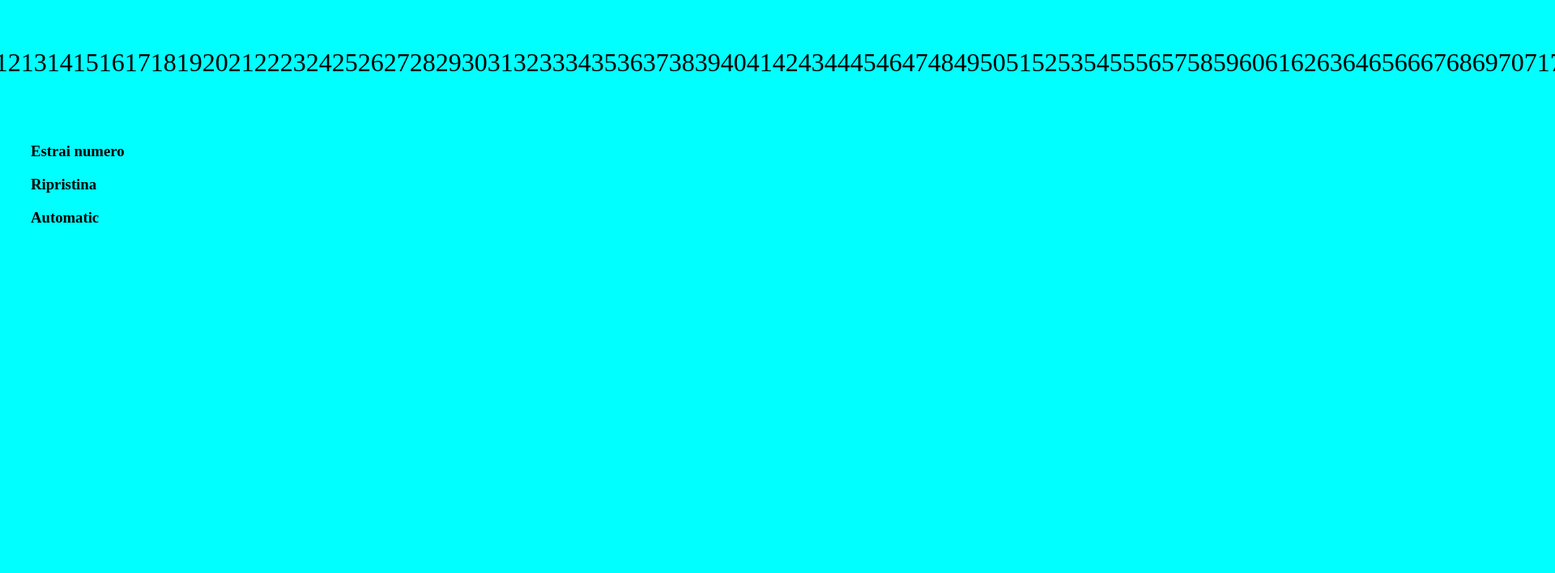
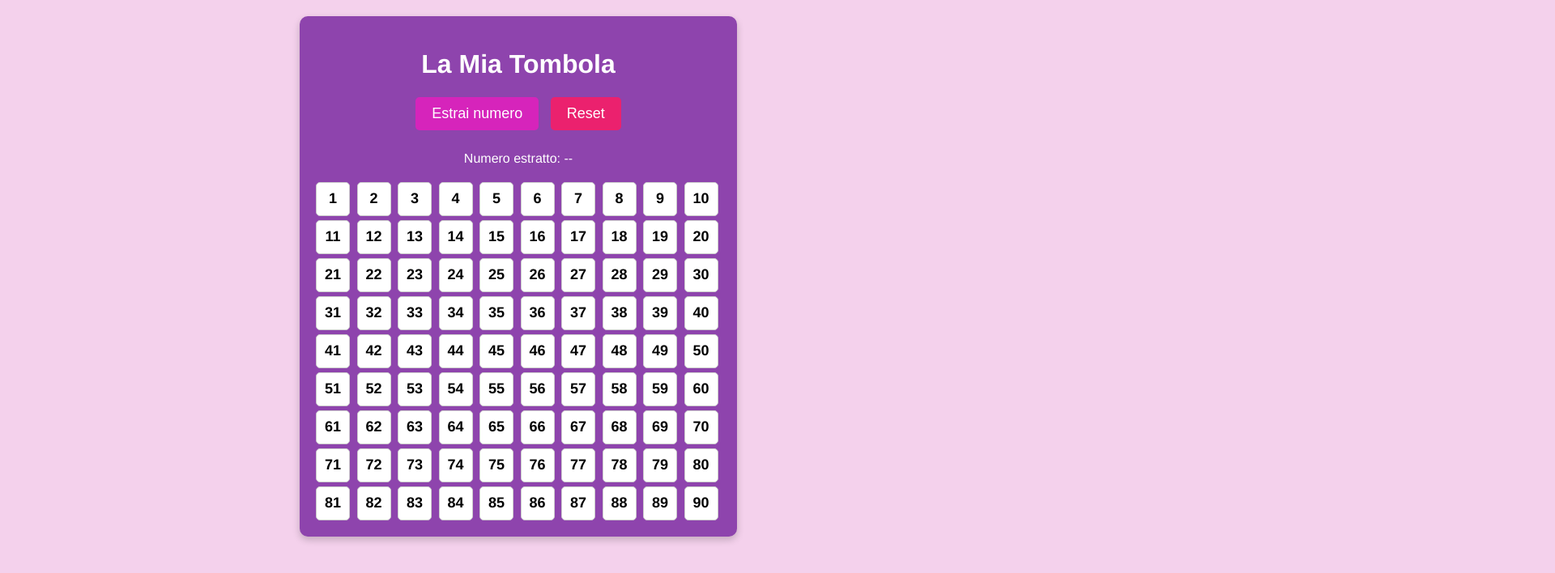
Before and after one commit to Joselinedesouza/Week3-project4, a plain HTML site: page index.html in a window 1280 px wide. Shown: the top 708 px of the page at 81% size, 1920 px wide, since content can reach past the window. Drawn offline with Linux system fonts and the light colour scheme.

Commit message:
project-4-tombola

```diff
--- a/index.html
+++ b/index.html
@@ -1,22 +1,21 @@
 <!DOCTYPE html>
-<html lang="en">
+<html lang="it">
   <head>
     <meta charset="UTF-8" />
     <meta name="viewport" content="width=device-width, initial-scale=1.0" />
-    <title>Tombola</title>
-    <link rel="stylesheet" href="./tombola.css" />
+    <title>Tombola JS</title>
+    <link rel="stylesheet" href="tombola.css" />
   </head>
+  <body>
+    <div id="container">
+      <h1>La Mia Tombola</h1>
+      <button id="extractNumber">Estrai numero</button>
+      <button id="resetGame">Reset</button>
 
-  <body>
-    <h1 id="theTitle"><!--qui inserisco il titolo--></h1>
-    <div id="tabella">
-      <!--qui andranno i numeri-->
+      <p id="extractedNumber">Numero estratto: --</p>
+      <div id="board"></div>
     </div>
-    <h3 class="extracted-number"></h3>
-    <h3 class="estrai-numero">Estrai numero</h3>
-    <h3 class="reset">Ripristina</h3>
-    <h3 class="reset autorun">Automatic</h3>
 
-    <script src="./tombola.js"></script>
+    <script src="tombola.js"></script>
   </body>
 </html>
--- a/tombola.css
+++ b/tombola.css
@@ -1,35 +1,71 @@
 body {
-    background-color: aqua;
-    font-family: serif ;
-    display: block;
-    width: 400px;
-    padding: 30px 30px 30px 30px;
-
-}
-#tabella {
-    justify-self: center;
-    grid-column: 1;
-     display: grid;
-    grid-template-columns: repeat(10,90px);
+    font-family: 'Franklin Gothic Medium', 'Arial Narrow', Arial, sans-serif, sans-serif;
     text-align: center;
-    font-size: 2rem;
-    justify-content: stretch;
+    background-color: #f4d1ec;
 }
 
-span {
-    padding:7px;
-    border: solid 1px black;
-    margin:14px;
-    background: white;
+#container {
+    margin: 20px auto;
+    width: 500px;
+    padding: 20px;
+    background-color: #8e44ad;
+    color: white;
+    border-radius: 10px;
+    box-shadow: 0px 4px 10px rgba(0, 0, 0, 0.2);
+}
+
+button {
+    background-color: #d624bb;
+    color: white;
+    border: none;
+    padding: 10px 20px;
+    font-size: 18px;
+    cursor: pointer;
+    border-radius: 5px;
+    margin-bottom: 10px;
+}
+
+button:disabled {
+    background-color: gray;
+    cursor: not-allowed;
+}
+#resetGame {
+    background-color: #eb216e;
+    color: white;
+    border: none;
+    padding: 10px 20px;
+    font-size: 18px;
+    cursor: pointer;
+    border-radius: 5px;
+    margin-left: 10px;
+}
+
+#resetGame:hover {
+    background-color: #c0392b;
+}
+
+#board {
+    display: grid;
+    grid-template-columns: repeat(10, 1fr);
+    gap: 5px;
+    margin-top: 20px;
+}
+
+.cell {
     width: 40px;
     height: 40px;
-
-}
-span:hover{
-    cursor: pointer;
+    background-color: white;
+    color: black;
+    display: flex;
+    align-items: center;
+    justify-content: center;
+    border-radius: 5px;
+    font-size: 18px;
+    font-weight: bold;
+    border: 1px solid #ccc;
 }
 
-.extracted-number {
-    text-align: center;
-    margin-top: 80px;
+.extracted {
+    background-color: red;
+    color: white;
 }
--- a/tombola.js
+++ b/tombola.js
@@ -1,14 +1,71 @@
-let all_numbers = [];
+//Il codice dentro questa funzione viene eseguito solo dopo che la pagina è completamente caricata. -> addEventListener("DOMContentLoaded")
+// per evitare errori se cerchiamo di modificare elementi html prima che esistano
+document.addEventListener("DOMContentLoaded", function () {
+  // extractedNumberDisplay → Il testo che mostra il numero estratto.
+  const board = document.getElementById("board");
+  //extractButton -> Il bottone che estrae un numero.
+  const extractButton = document.getElementById("extractNumber");
+  // resetButton → Il bottone per resettare il gioco.
+  const resetButton = document.getElementById("resetGame");
+  // extractedNumberDisplay → Il testo che mostra il numero estratto.
+  const extractedNumberDisplay = document.getElementById("extractedNumber");
 
-const numbers = function () {
-  for (let i = 1; i < 91; i++) {
-    const tabella = document.getElementById("tabella").append(i);
-    all_numbers.push(i);
+  //numbers = Crea un array con i numeri da 1 a 90.
+  // Array.from({ length: 90 }) → Crea un array di 90 elementi.
+  // (_, i) => i + 1 → Riempie l'array con i numeri da 1 a 90.
+  let numbers = Array.from({ length: 90 }, (_, i) => i + 1); // Array numeri da 1 a 90
+
+  //Avremo potuto fare la stessa identica cosa con un ciclo for
+  //Crea un Array vuoto
+  // let numbers = [];
+  //Usa un ciclo for per aggiungere i numeri da 1 a 90 con .push(i).
+  //  for (let i = 1; i <= 90; i++) {
+  // numbers.push(i);
+  //  }
+
+  let extractedNumbers = [];
+
+  function createBoard() {
+    board.innerHTML = ""; // Svuota la board prima di rigenerarla
+    for (let i = 1; i <= 90; i++) {
+      const cell = document.createElement("div");
+      cell.classList.add("cell");
+      cell.textContent = i;
+      cell.setAttribute("id", `num-${i}`);
+      board.appendChild(cell);
+    }
   }
-};
-numbers();
 
-const h1Title = function () {
-  const theTitle = document.getElementById("theTitle");
-  theTitle.innerText = h1Title;
-};
+  createBoard(); // Genera la board all'inizio
+
+  // Funzione per estrarre un numero
+  extractButton.addEventListener("click", function () {
+    if (numbers.length === 0) {
+      extractButton.disabled = true;
+      extractedNumberDisplay.textContent =
+        "Tutti i numeri sono stati estratti!";
+      return;
+    }
+
+    const randomIndex = Math.floor(Math.random() * numbers.length);
+    const extractedNumber = numbers.splice(randomIndex, 1)[0]; // Rimuove il numero estratto
+    extractedNumbers.push(extractedNumber);
+
+    extractedNumberDisplay.textContent = `Numero estratto: ${extractedNumber}`;
+
+    // Evidenzia il numero estratto sulla tabella
+    document
+      .getElementById(`num-${extractedNumber}`)
+      .classList.add("extracted");
+  });
+
+  // Funzione per resettare il gioco
+  resetButton.addEventListener("click", function () {
+    numbers = Array.from({ length: 90 }, (_, i) => i + 1); // Reset numeri
+    extractedNumbers = [];
+    extractedNumberDisplay.textContent = "Numero estratto: --";
+    extractButton.disabled = false; // Riattiva il bottone di estrazione
+
+    createBoard(); // Rigenera la board
+  });
+});
```
